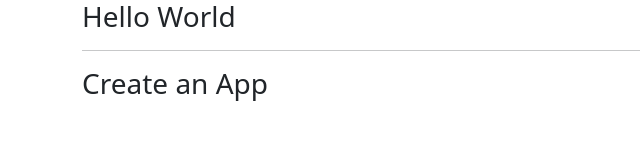
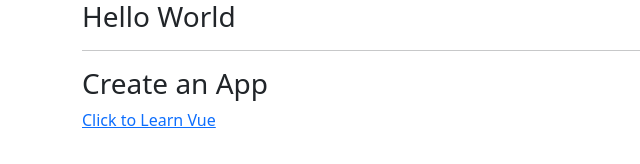
Before and after one commit to Ankuraxz/vuej3_course, a plain HTML site: page app1_hello/index.html in a window 1280 px wide. Shown: the whole page, without its empty margins (0-640 px from the left). Drawn offline with nearby package versions, Linux system fonts and the light colour scheme.

Commit message:
V-bind Directive for Attribute

```diff
--- a/app1_hello/app.js
+++ b/app1_hello/app.js
@@ -1,7 +1,8 @@
 const app= Vue.createApp({
     data(){
         return {
-            title:"Create an App"
+            title:"Create an App",
+            link:"https://vuejs.org"
         }
     }
 });
--- a/app1_hello/index.html
+++ b/app1_hello/index.html
@@ -14,6 +14,9 @@
                 <hr/>
                 <div id="app"> <!--ATTACH VUE COMPONENT-->
                     <h3>{{title}}</h3> <!--Dynamically calling title function from app.js-->
+                    <div>
+                        <a v-bind:href="link">Click to Learn Vue</a> <!--Dynamic Calling like {{link}} don't work directly in attributes, so v-bind directive is being used and so, flower brackets {{}} aren't needed-->
+                    </div>
                 </div>
             </div>
         </div>
```
